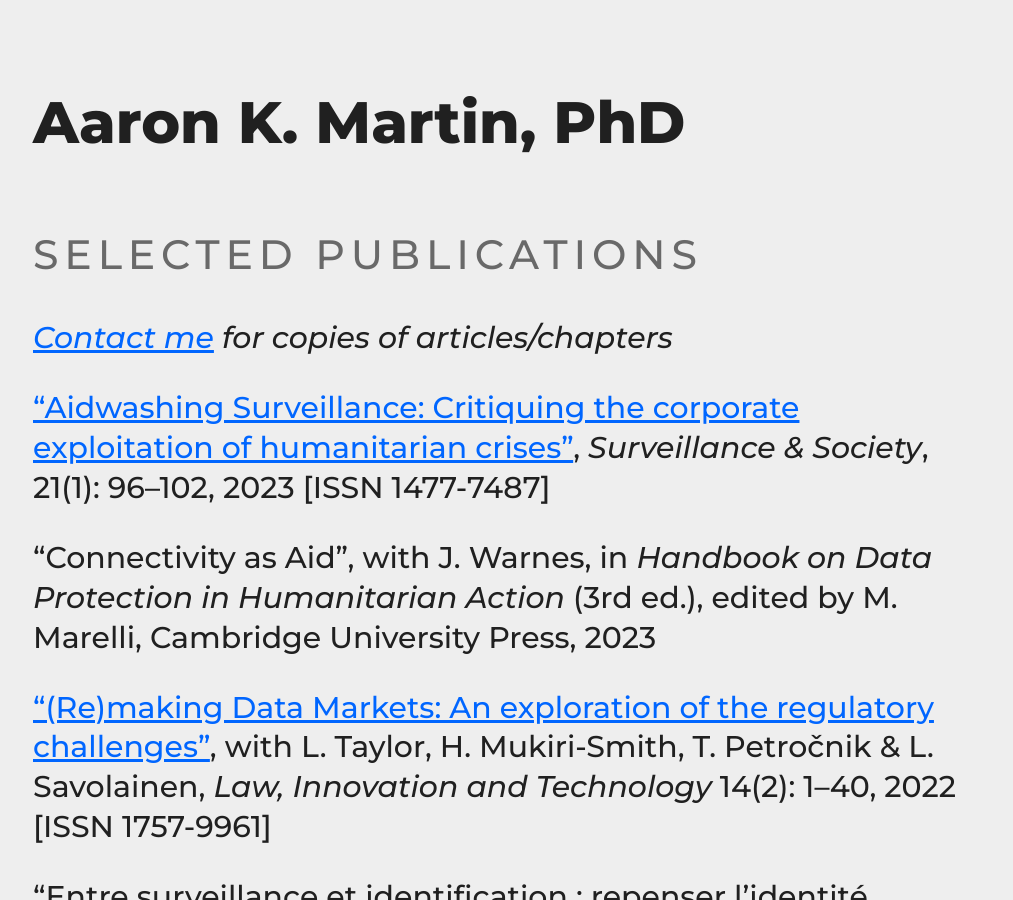
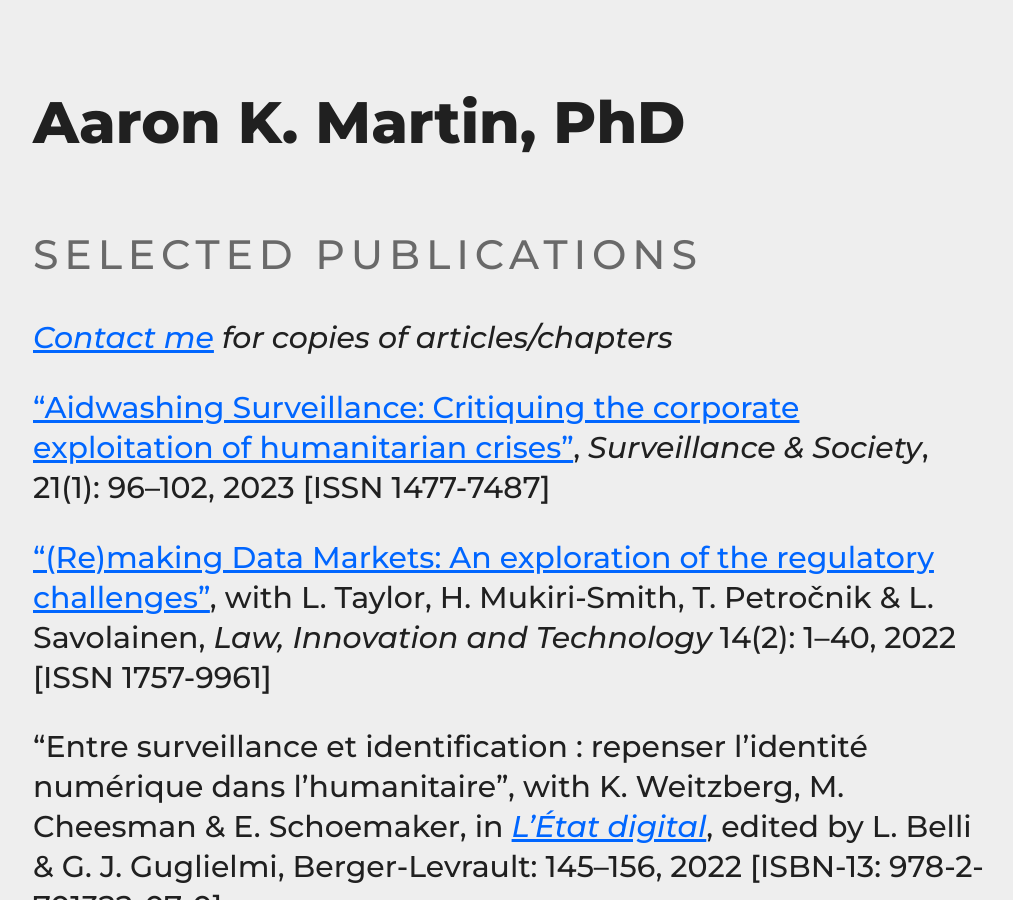
Before and after one commit to haroonalrasheed/641a, a Jekyll site: the page built from selected-publications/index.md, in a window 1280 px wide and 900 px high. Shown: the whole window, without its empty margins (131-1144 px from the left). Built offline with Jekyll 4.4.1, drawn with Linux system fonts in a browser that asks for light colours.

Commit message:
Update index.md

```diff
--- a/selected-publications/index.md
+++ b/selected-publications/index.md
@@ -7,8 +7,6 @@ title: Selected Publications
 _[Contact me](mailto:a.k.martin@alumni.lse.ac.uk) for copies of articles/chapters_
 
 ["Aidwashing Surveillance: Critiquing the corporate exploitation of humanitarian crises"](https://doi.org/10.24908/ss.v21i1.16266), _Surveillance & Society_, 21(1): 96–102, 2023 [ISSN 1477-7487]
-
-"Connectivity as Aid", with J. Warnes, in _Handbook on Data Protection in Humanitarian Action_ (3rd ed.), edited by M. Marelli, Cambridge University Press, 2023
 
 ["(Re)making Data Markets: An exploration of the regulatory challenges"](https://doi.org/10.1080/17579961.2022.2113671), with L. Taylor, H. Mukiri-Smith, T. Petročnik & L. Savolainen, _Law, Innovation and Technology_ 14(2): 1–40, 2022 [ISSN 1757-9961]
 
```
